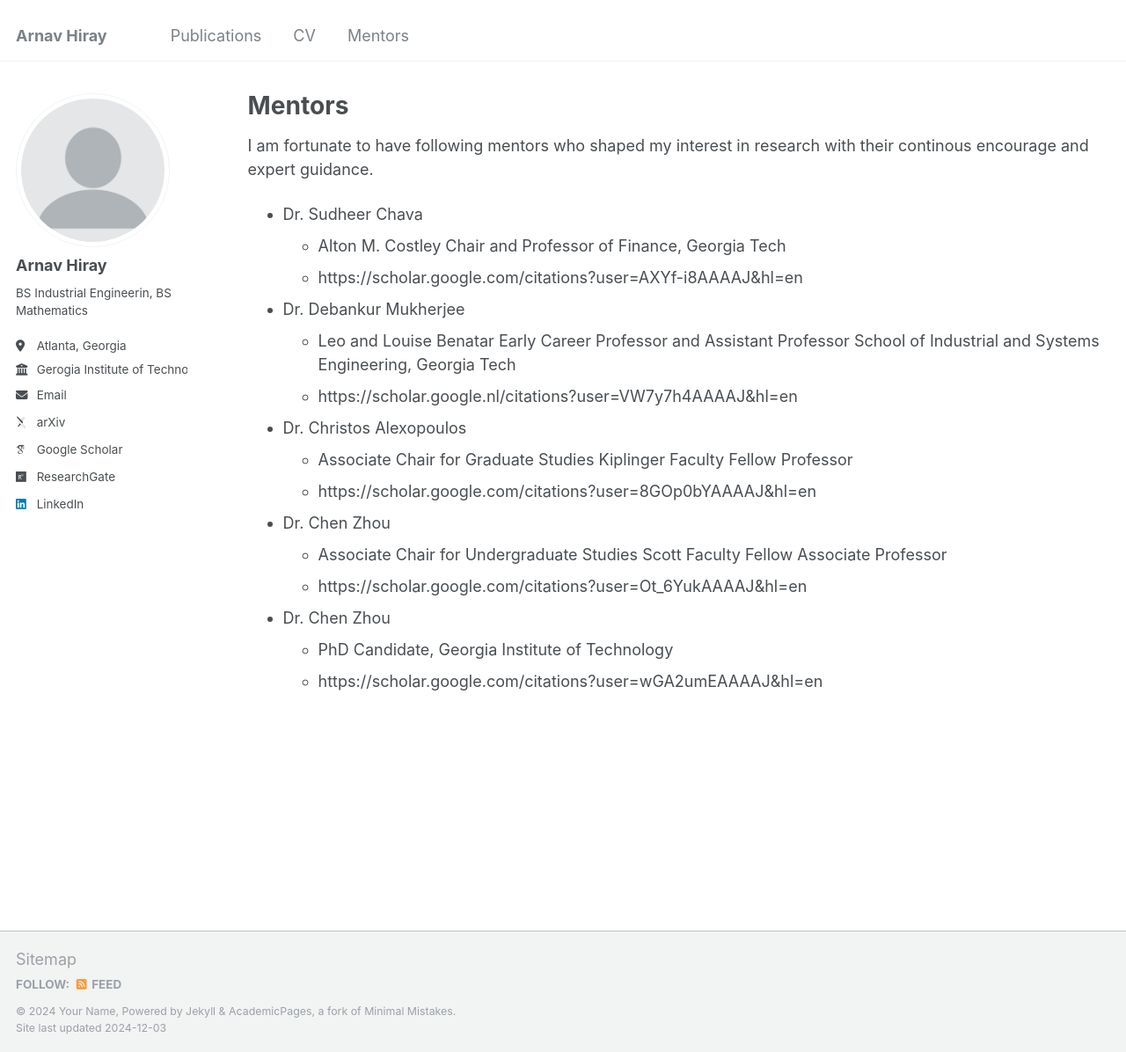
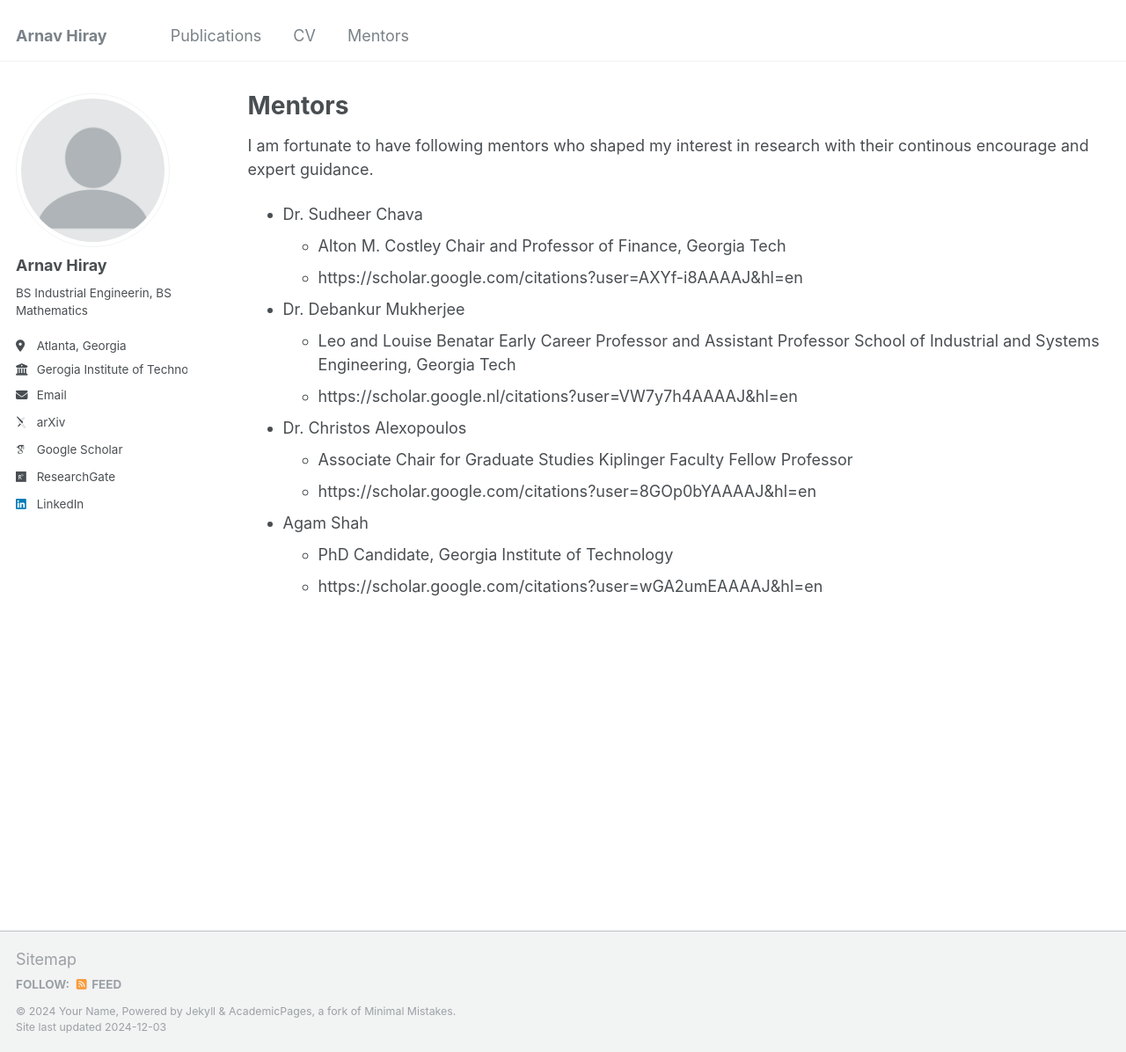
Before and after one commit to AHiray/AHiray.github.io, a Jekyll site: the page built from _pages/mentors.md, in a window 1280 px wide and 1196 px high. Shown: the whole window at 88% size. Built offline with Jekyll 4.4.1, drawn with Linux system fonts in a browser that asks for light colours; some web fonts are replaced.

Commit message:
Update mentors.md

```diff
--- a/_pages/mentors.md
+++ b/_pages/mentors.md
@@ -21,10 +21,6 @@ I am fortunate to have following mentors who shaped my interest in research with
   * Associate Chair for Graduate Studies Kiplinger Faculty Fellow Professor
   * https://scholar.google.com/citations?user=8GOp0bYAAAAJ&hl=en
 
-* Dr. Chen Zhou
-  * Associate Chair for Undergraduate Studies Scott Faculty Fellow Associate Professor
-  * https://scholar.google.com/citations?user=Ot_6YukAAAAJ&hl=en
-
-* Dr. Chen Zhou
+* Agam Shah
   * PhD Candidate, Georgia Institute of Technology
   * https://scholar.google.com/citations?user=wGA2umEAAAAJ&hl=en
```
